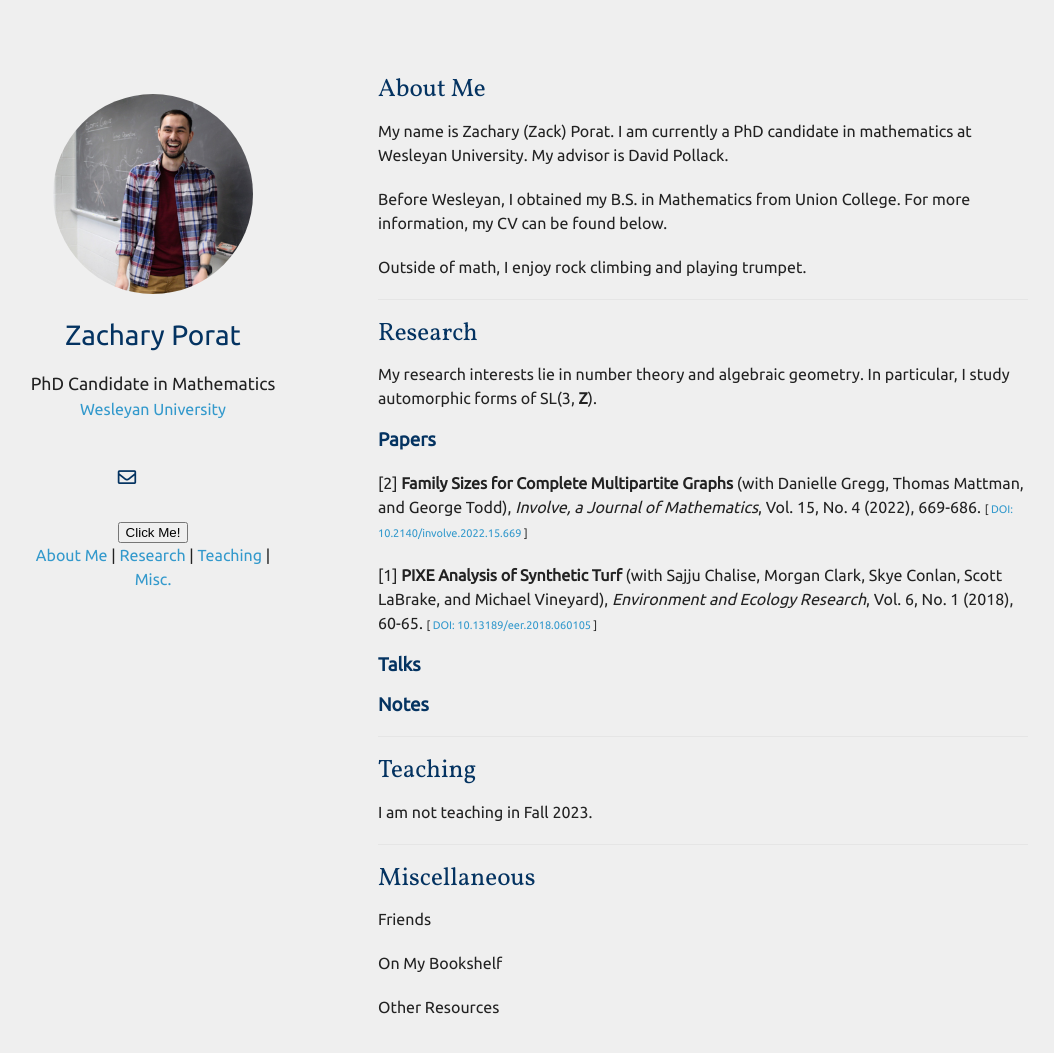
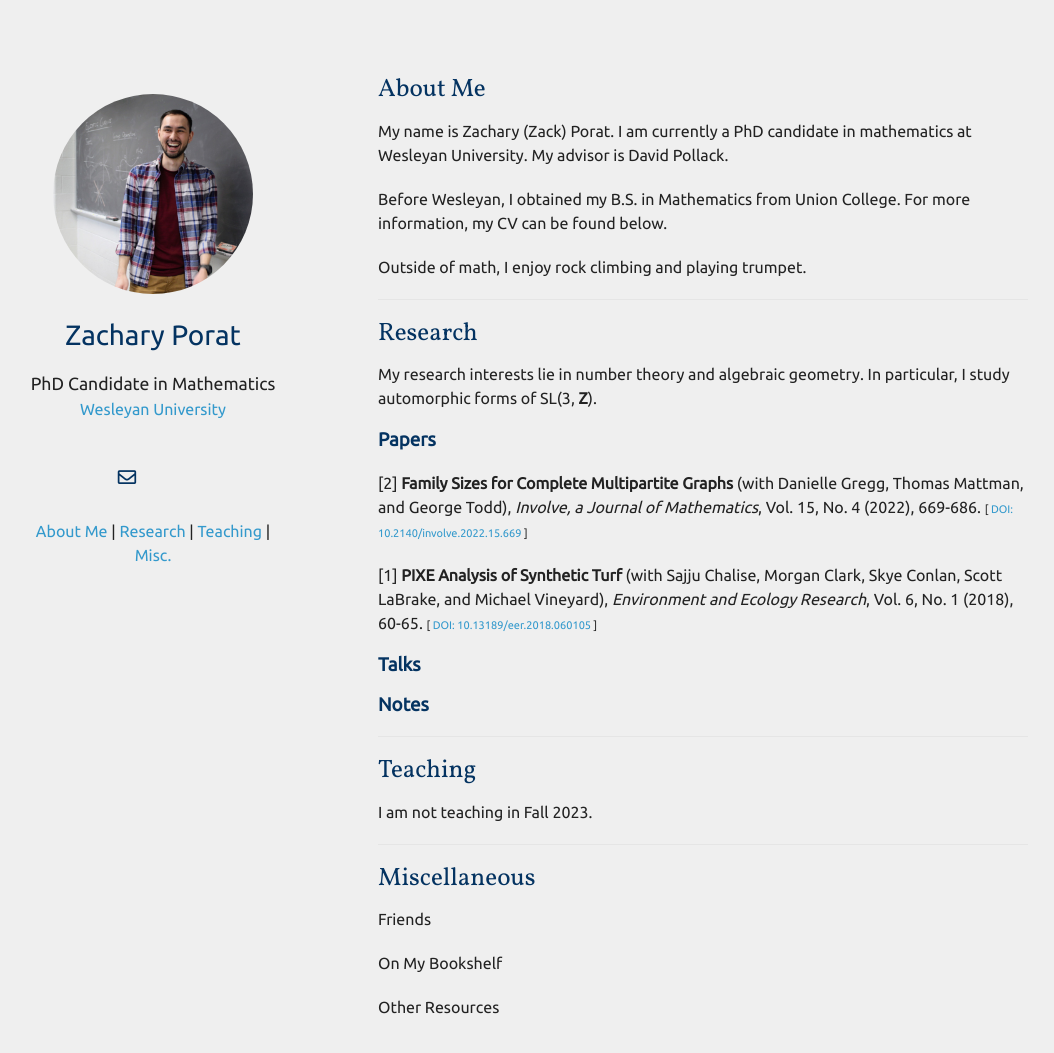
Before and after one commit to zporat/zporat.github.io, a Jekyll site: the page built from index.md, in a window 1280 px wide and 1113 px high. Shown: the top 1053 px of the window, without its empty margins (112-1166 px from the left). Built offline with Jekyll 4.4.1, drawn with Linux system fonts in a browser that asks for light colours; nearby versions of some CDN libraries; a style sheet for code colours, icons or effects is not loaded; our own code applies the rules of GitHub Pages for plain Markdown files.

Commit message:
Update homepage.html

```diff
--- a/_layouts/homepage.html
+++ b/_layouts/homepage.html
@@ -89,9 +89,6 @@
         </div>
         <br>
 
-        <button type="button">Click Me!</button>
-
-        <br>
         <nav>
           <a href="#about">About Me</a> |
           <a href="#research">Research</a> |
```
